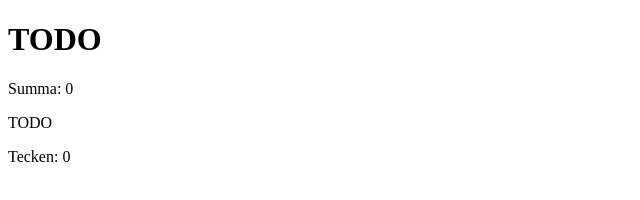
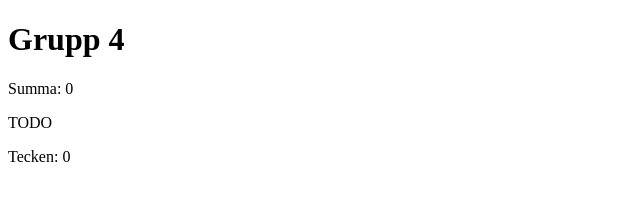
Before and after one commit to Isacsven/team-repo, a plain HTML site: page index.html in a window 1280 px wide. Shown: the whole page, without its empty margins (0-640 px from the left). Drawn offline with Linux system fonts and the light colour scheme.

Commit message:
US-1: Visa gruppnamnet

```diff
--- a/index.html
+++ b/index.html
@@ -14,7 +14,7 @@
   <script>
     // TODO 1: Returnera gruppens namn.
     function hamtaNamn() {
-      return "TODO";
+      return "Grupp 4";
     }
 
     // TODO 2: Returnera summan av a och b.
```
